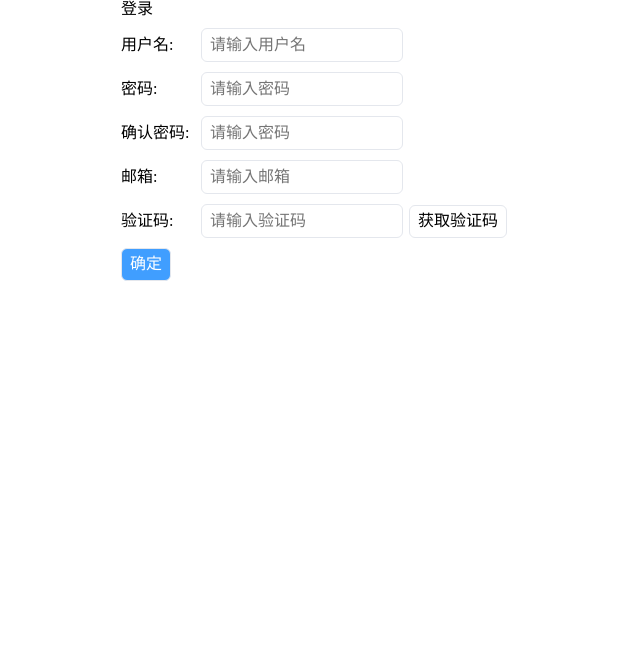
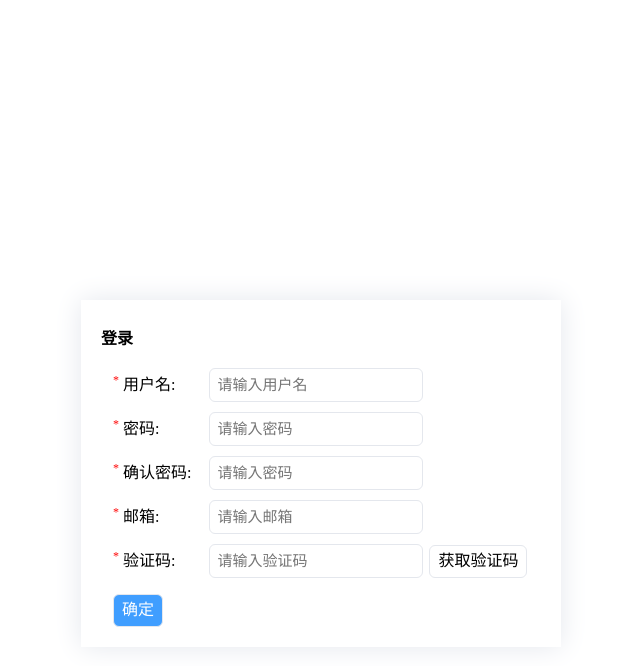
Before and after one commit to huangxiaochang/my_website, a Vue app: page /#/login in a window 1280 px wide. Shown: the top 666 px of the page, without its empty margins (319-959 px from the left). Built offline with nearby package versions, Linux system fonts and the light colour scheme.

Commit message:
增加注册

```diff
--- a/src/api/index.js
+++ b/src/api/index.js
@@ -25,7 +25,7 @@ axios.interceptors.response.use(function (response) {
     // 关闭加载条加载的效果
     // 请求成功，返回结果
     NProgress.done()
-	return response
+	return response.data
 }, (error) => {
 	let type = 'error'
 	let msg = ''
--- a/src/views/login/login.vue
+++ b/src/views/login/login.vue
@@ -1,12 +1,13 @@
 <template>
 	<section class="login_wrap">
-		<span>登录</span>
+		<h4 class="title">登录</h4>
 		<form class="login_info">
-			<label class="form_item"><span>用户名:</span><input v-model="form.account_name" class="input_item" type="text" placeholder="请输入用户名"></label>
-			<label class="form_item"><span>密码:</span><input v-model="form.password" class="input_item" type="password" placeholder="请输入密码"></label>
-			<label class="form_item"><span>确认密码:</span><input v-model="form.password2" class="input_item" type="password" placeholder="请输入密码"></label>
-			<label class="form_item"><span>邮箱:</span><input v-model="form.user_email" class="input_item" type="text" placeholder="请输入邮箱"></label>
-			<label class="form_item"><span>验证码:</span><input v-model="form.verification_code" class="input_item" type="text" placeholder="请输入验证码"><button class="btn_default" @click="get_code">获取验证码</button></label>
+			<label class="form_item"><sup style="color: red; margin-right: 4px;">*</sup><span>用户名:</span><input v-model="form.account_name" class="input_item" type="text" placeholder="请输入用户名"></label>
+			<label class="form_item"><sup style="color: red; margin-right: 4px;">*</sup><span>密码:</span><input v-model="form.password" class="input_item" type="password" placeholder="请输入密码"></label>
+			<label class="form_item"><sup style="color: red; margin-right: 4px;">*</sup><span>确认密码:</span><input v-model="form.password2" class="input_item" type="password" placeholder="请输入密码"></label>
+			<label class="form_item"><sup style="color: red; margin-right: 4px;">*</sup><span>邮箱:</span><input v-model="form.user_email" class="input_item" type="text" placeholder="请输入邮箱"></label>
+			<label class="form_item"><sup style="color: red; margin-right: 4px;">*</sup><span>验证码:</span><input v-model="form.verification_code" class="input_item" type="text" placeholder="请输入验证码"><button class="btn_default" @click="get_code">获取验证码</button></label>
+			<p style="color: red;">{{tip}}</p>
 			<button class="btn_primary" @click="save">确定</button>
 		</form>
 	</section>
@@ -25,18 +26,20 @@
 					password: '',
 					user_email: '',
 					verification_code: ''
-				}
+				},
+				tip: ''
 			}
 		},
 		methods: {
 			save () {
 				userRegister(this.form).then((res) => {
 					console.log(res)
+					this.tip = res.msg
 				})
 			},
 			get_code () {
 				getCode(this.form.user_email).then((res) => {
-
+					this.tip = res.msg
 				})
 			}
 		}
@@ -45,10 +48,18 @@
 
 <style type="text/less" lang="less" scoped>
 	.login_wrap {
-		width: 400px;
+		width: 440px;
 		margin: 0 auto;
+		margin-top: 300px;
+		box-shadow: 0 0 26px #E4E7ED;
+		padding: 20px;
+		.title {
+			margin: 0;
+			padding: 10px 0;
+		}
 	}
 	.login_info {
+		margin-left: 12px;
 		.form_item {
 			display: block;
 			margin: 10px 0;
@@ -58,6 +69,7 @@
 			}
 			input {
 				width: 46%;
+				font-size: 15px;
 			}
 			button {
 				margin-left: 6px;
```
